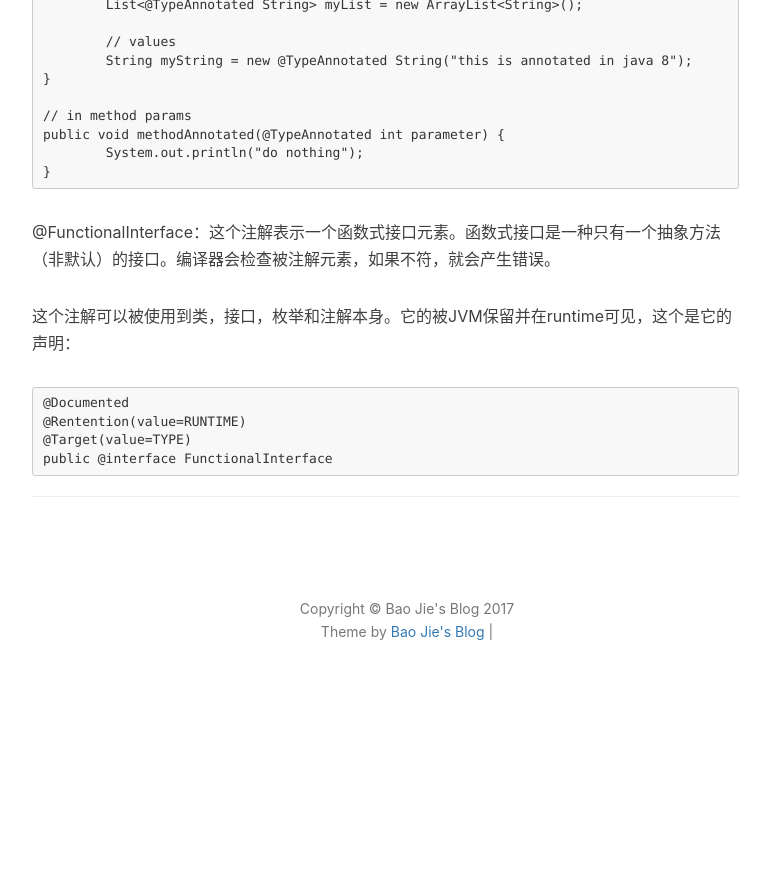
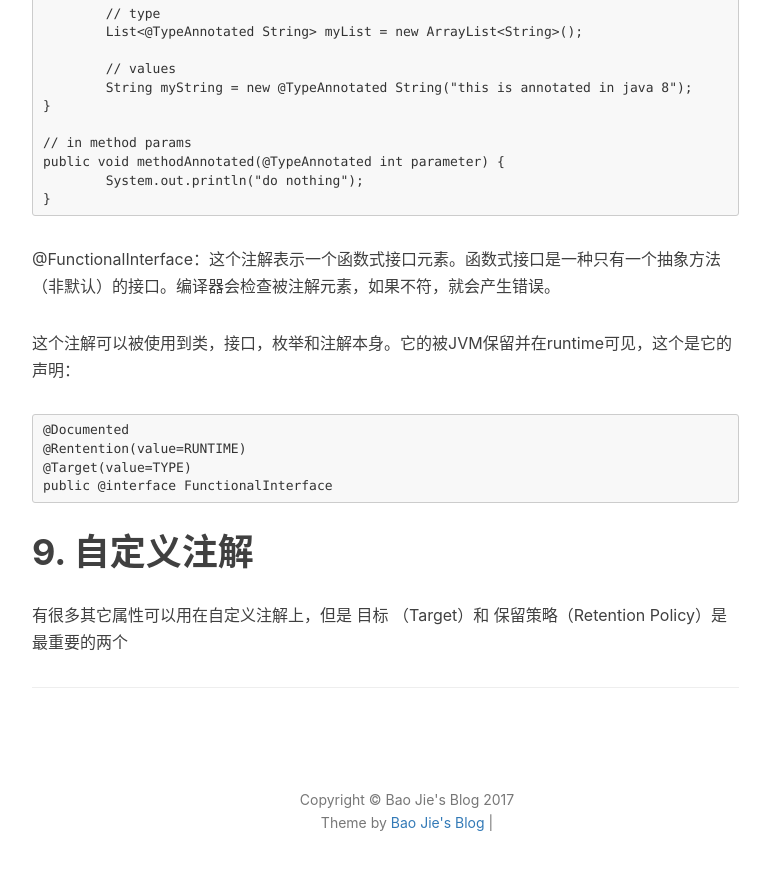
Before and after one commit to jiebaojie/jiebaojie.github.io, a Jekyll site: the page built from notes/java/javaAnnotationGuide.md, in a window 1280 px wide and 900 px high, scrolled down 5223 px. Shown: the top 870 px of the window, without its empty margins (233-1003 px from the left). Built offline with Jekyll 4.4.1, drawn with Linux system fonts in a browser that asks for light colours; nearby versions of some CDN libraries; comment, search, counter and statistics services are not loaded; before the commit the page ends 5932 px from its top, so only the background shows below that.

Commit message:
by baojie

```diff
--- a/notes/java/javaAnnotationGuide.md
+++ b/notes/java/javaAnnotationGuide.md
@@ -164,3 +164,7 @@ date: 2016-10-22 12:00:00
 	@Rentention(value=RUNTIME)
 	@Target(value=TYPE)
 	public @interface FunctionalInterface
+
+# 9. 自定义注解
+
+有很多其它属性可以用在自定义注解上，但是 目标 （Target）和 保留策略（Retention Policy）是最重要的两个
```
